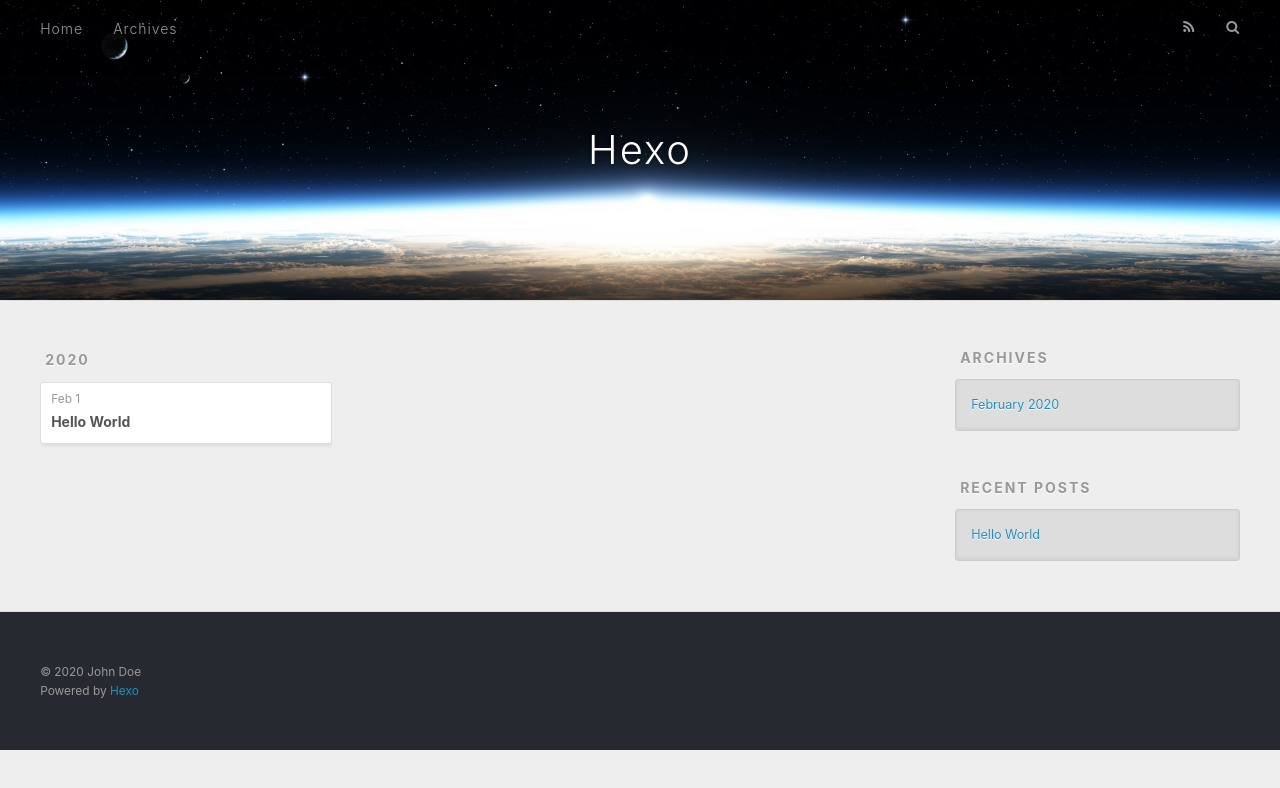
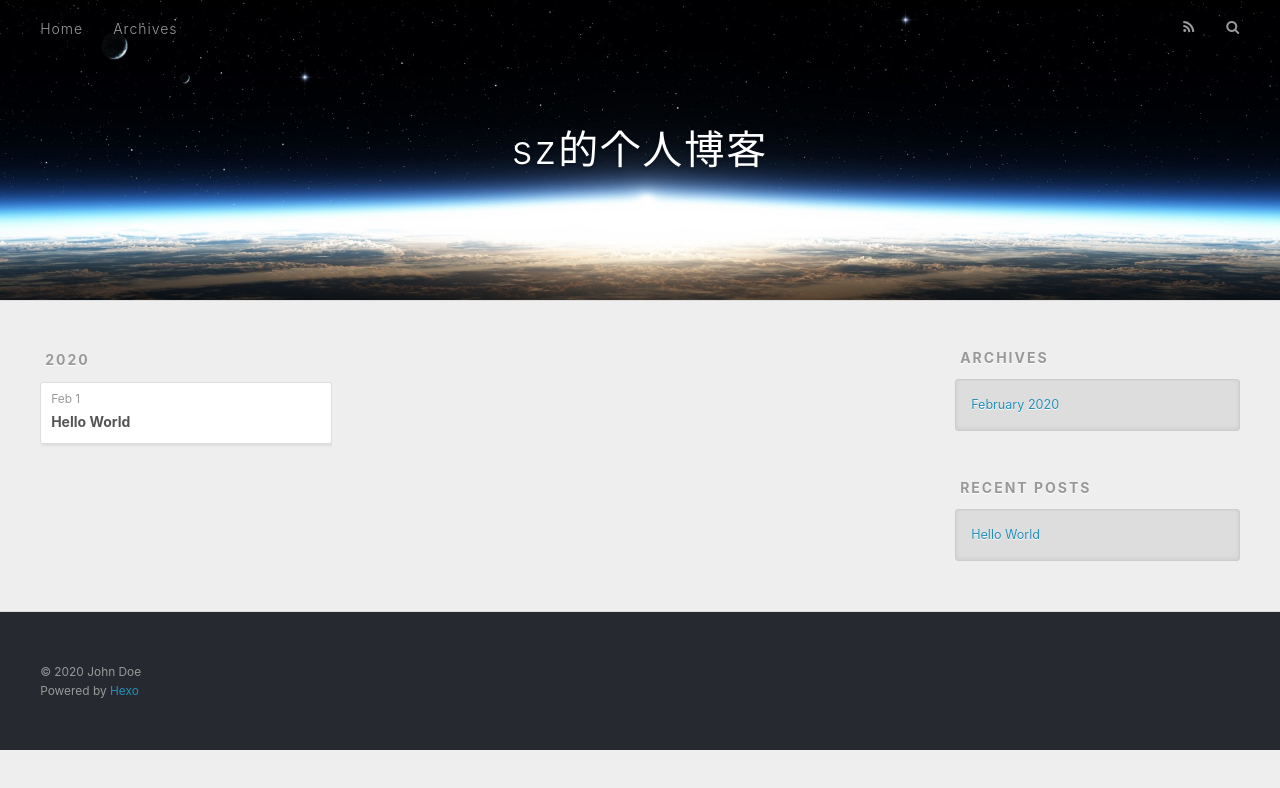
Before and after one commit to SssZzzzzz/SssZzzzzz.github.io, a plain HTML site: page archives/2020/02/index.html in a window 1280 px wide. Drawn offline with nearby package versions, Linux system fonts and the light colour scheme.

Commit message:
Site updated: 2020-02-01 12:54:21

```diff
--- a/archives/2020/02/index.html
+++ b/archives/2020/02/index.html
@@ -5,17 +5,17 @@
 
 
 
-  <title>Archives: 2020/2 | Hexo</title>
+  <title>Archives: 2020/2 | sz的个人博客</title>
   <meta name="viewport" content="width=device-width, initial-scale=1, maximum-scale=1">
   <meta property="og:type" content="website">
-<meta property="og:title" content="Hexo">
+<meta property="og:title" content="sz的个人博客">
 <meta property="og:url" content="http://yoursite.com/archives/2020/02/index.html">
-<meta property="og:site_name" content="Hexo">
+<meta property="og:site_name" content="sz的个人博客">
 <meta property="og:locale" content="en_US">
 <meta property="article:author" content="John Doe">
 <meta name="twitter:card" content="summary">
 
-    <link rel="alternate" href="/atom.xml" title="Hexo" type="application/atom+xml">
+    <link rel="alternate" href="/atom.xml" title="sz的个人博客" type="application/atom+xml">
 
 
     <link rel="icon" href="/favicon.png">
@@ -36,7 +36,7 @@
   <div id="header-outer" class="outer">
     <div id="header-title" class="inner">
       <h1 id="logo-wrap">
-        <a href="/" id="logo">Hexo</a>
+        <a href="/" id="logo">sz的个人博客</a>
       </h1>
 
     </div>
```
Also changed, not shown: 2020/02/01/hello-world/index.html (+4 -4 lines), archives/2020/index.html (+5 -5 lines), archives/index.html (+5 -5 lines), index.html (+5 -5 lines).
